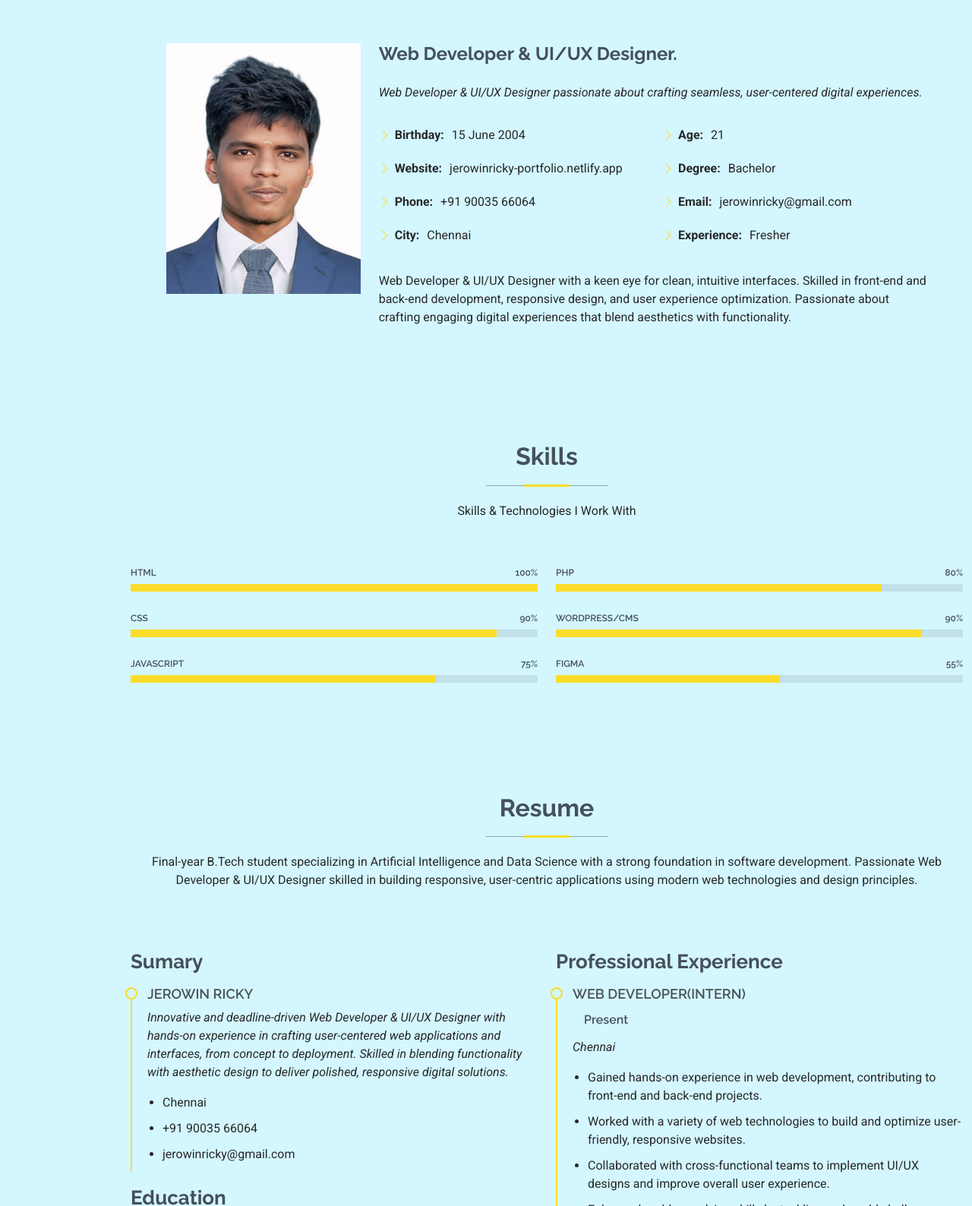
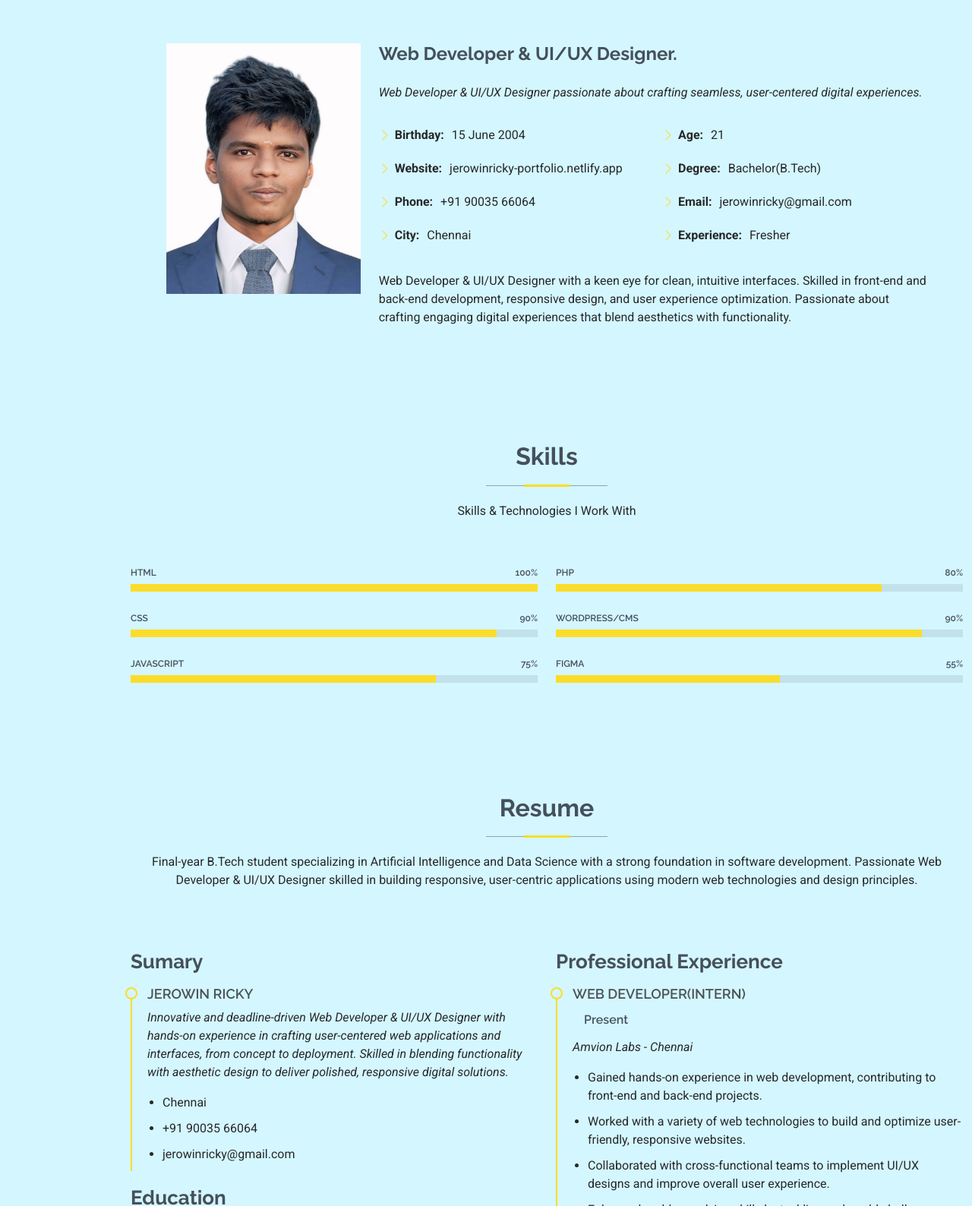
Before and after one commit to JerowinRicky/Portfolio, a plain HTML site: page index.html in a window 1280 px wide. Shown: the part 989-2577 px from the top of the page at 76% size. Drawn offline with Linux system fonts and the light colour scheme.

Commit message:
Slight Changes

```diff
--- a/index.html
+++ b/index.html
@@ -104,7 +104,7 @@
               <div class="col-lg-6">
                 <ul>
                   <li><i class="bi bi-chevron-right"></i> <strong>Age:</strong> <span>21</span></li>
-                  <li><i class="bi bi-chevron-right"></i> <strong>Degree:</strong> <span>Bachelor</span></li>
+                  <li><i class="bi bi-chevron-right"></i> <strong>Degree:</strong> <span>Bachelor(B.Tech)</span></li>
                   <li><i class="bi bi-chevron-right"></i> <strong>Email:</strong> <span>jerowinricky@gmail.com</span></li>
                   <li><i class="bi bi-chevron-right"></i> <strong>Experience:</strong> <span>Fresher</span></li>
                 </ul>
@@ -242,7 +242,7 @@
             <div class="resume-item">
               <h4>Web Developer(Intern)</h4>
               <h5>Present</h5>
-              <p><em>Chennai</em></p>
+              <p><em>Amvion Labs - Chennai</em></p>
               <ul>
                 <li>Gained hands-on experience in web development, contributing to front-end and back-end projects.</li>
                 <li>Worked with a variety of web technologies to build and optimize user-friendly, responsive websites.</li>
```
